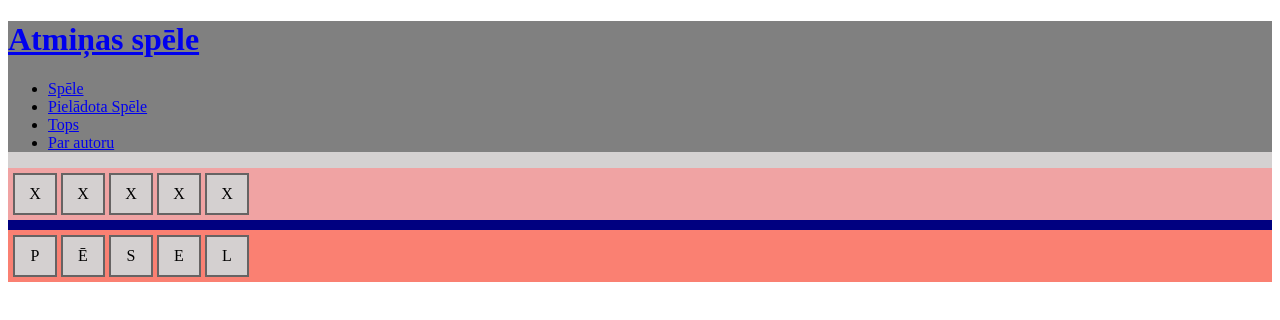
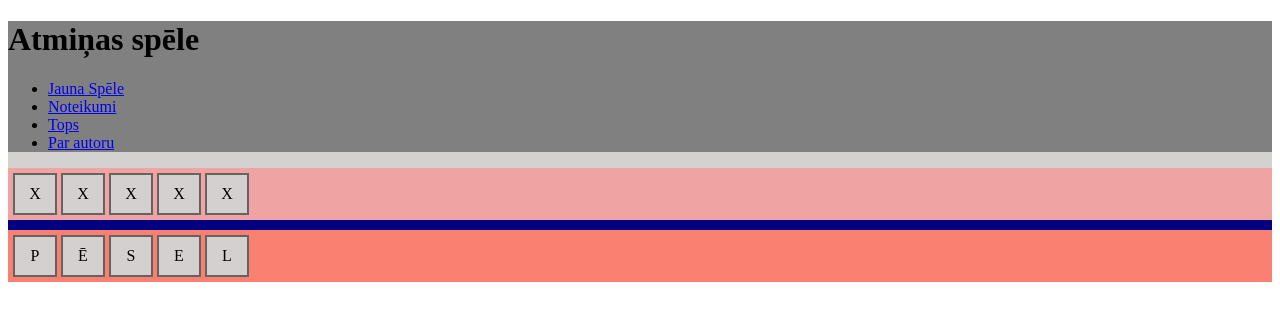
Before and after one commit to NataljaGr/burtu_spele, a plain HTML site: page index.html in a window 1280 px wide. Drawn offline with Linux system fonts and the light colour scheme.

Commit message:
Update index.html

```diff
--- a/index.html
+++ b/index.html
@@ -10,12 +10,13 @@
 <body>
  <div class="wrapper">
     <div class="header">
+        <h1>Atmiņas spēle</h1>
         <div class="logo"></div> <!--beidzas logo-->
         <div class="menu">
-            <h1><a href="index.html">Atmiņas spēle</a></h1>
+
         <ul>
-          <li><a href="spele.html">Spēle</a></li>
-          <li><a href="pspele.html">Pielādota Spēle</a></li>
+          <li><a href="spele.html">Jauna Spēle</a></li>
+          <li><a href="n_spele.html">Noteikumi</a></li>
           <li><a href="top.html">Tops</a></li>
           <li><a href="par.html">Par autoru</a></li>
         </ul>
```
